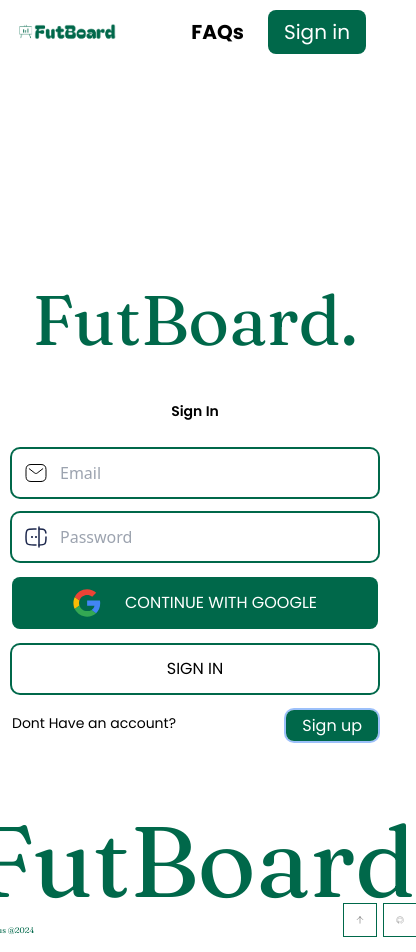
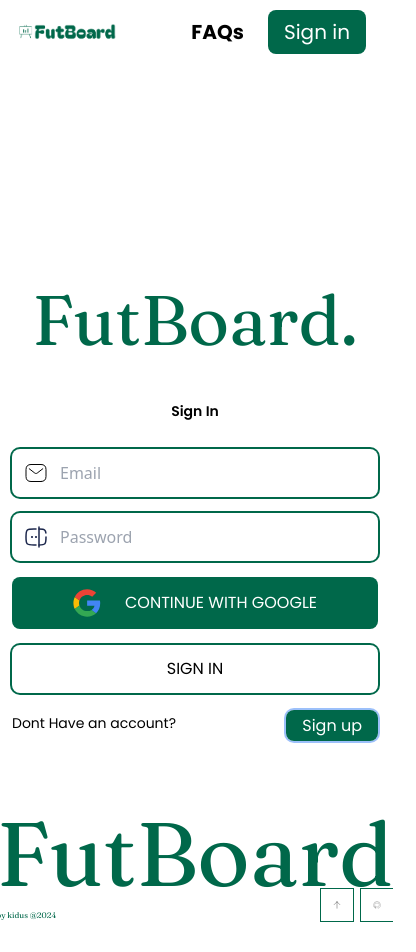
Before and after one commit to itskidus02/FutBoard, a React (Vite) app in the folder client/: page /sign-in in a window 390 px wide. Shown: the whole page, 416 px wide, since content can reach past the window. Built offline with nearby package versions, Linux system fonts and the light colour scheme; no server answers.

Commit message:
footer minor change

```diff
--- a/client/src/components/Footer.jsx
+++ b/client/src/components/Footer.jsx
@@ -12,7 +12,7 @@
 
   return (
     <footer className="w-full text-[#00684A] py-4 sm:py-8 flex flex-col items-center">
-      <div className="text-[#00684A] font-fraunces text-[100px] sm:text-[100px] md:text-[150px] lg:text-[200px] font-[700]">
+      <div className="text-[#00684A] font-fraunces text-[90px] sm:text-[100px] md:text-[150px] lg:text-[200px] font-[700]">
         <div className="relative w-full max-w-screen-xl flex justify-center items-center">
           FutBoard
           <span className="absolute left-0 bottom-0 text-[8px] sm:text-[10px] md:text-[12px] lg:text-[14px]">
```
